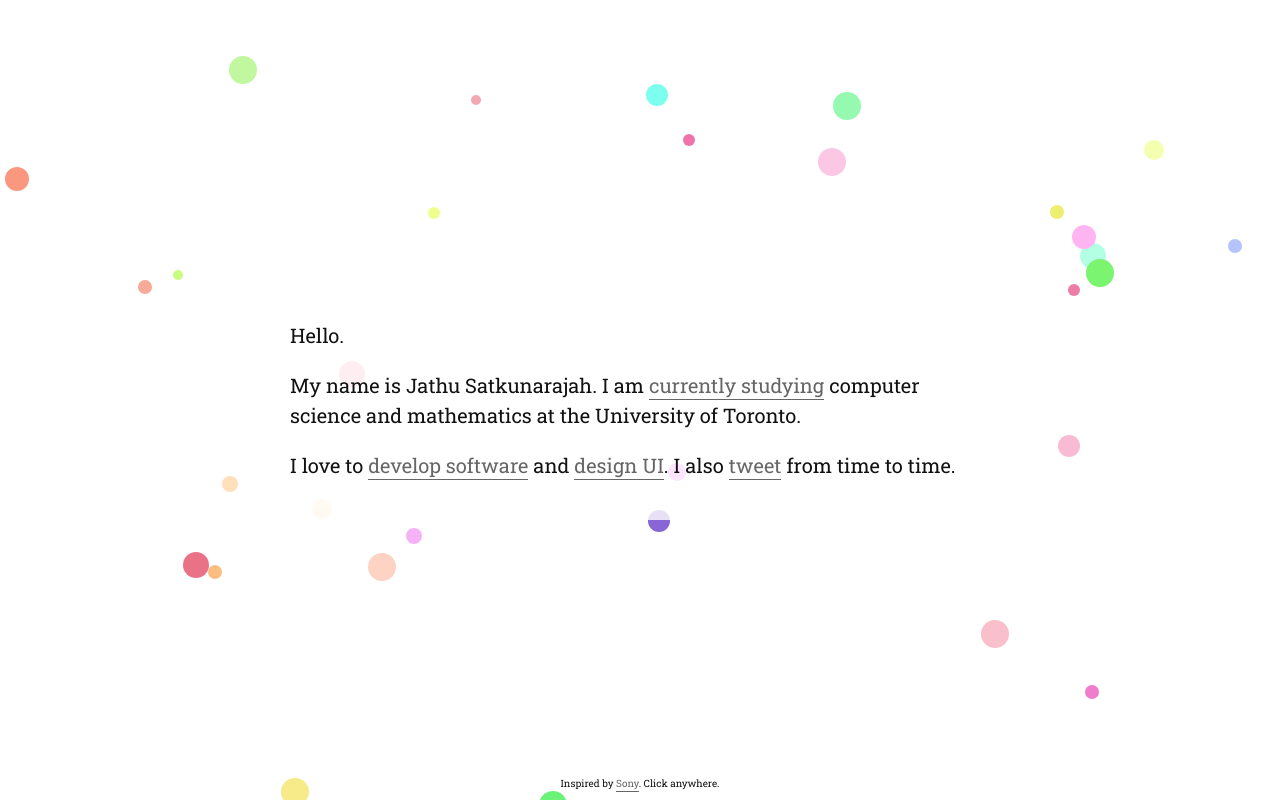
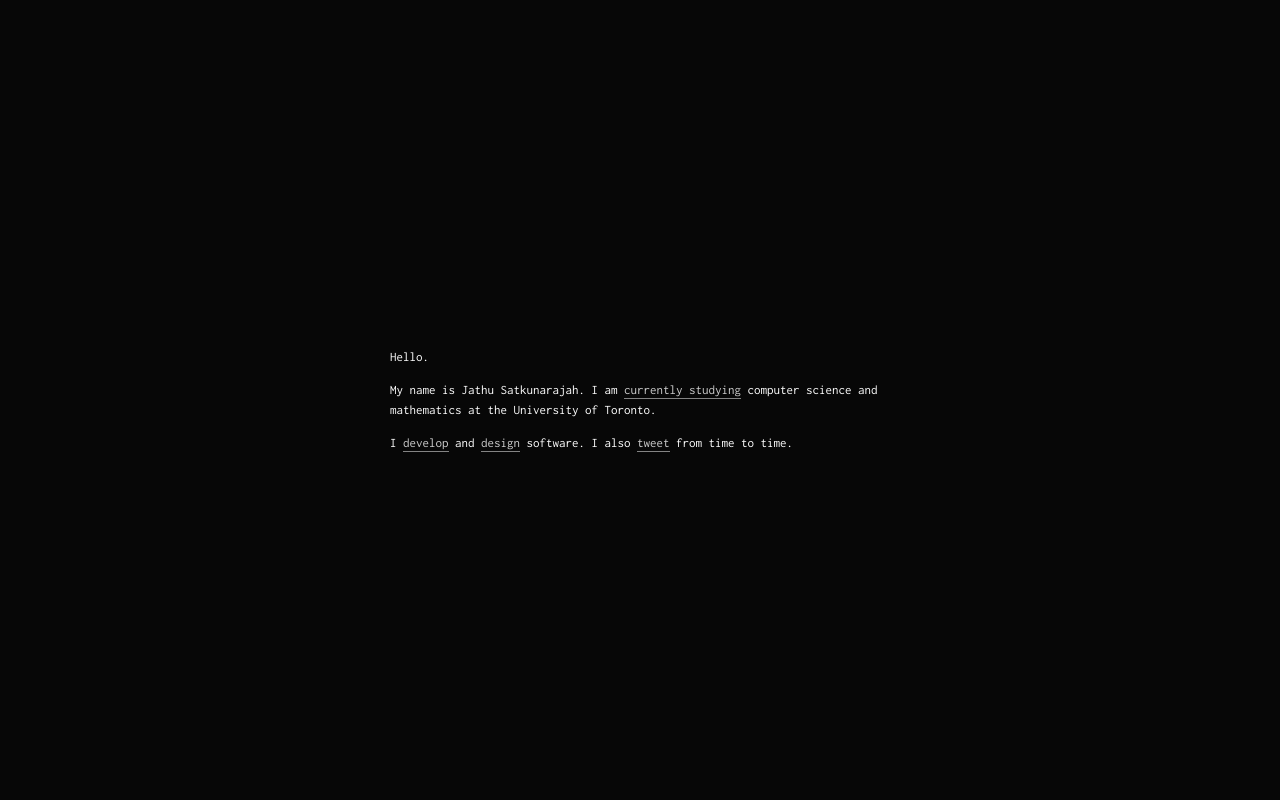
Before and after one commit to kawikadkekahuna/jathu.github.com, a PHP site: page / in a window 1280 px wide. Run offline with PHP 8.4, Linux system fonts and the light colour scheme.

Commit message:
New site design

```diff
--- a/index.html
+++ b/index.html
@@ -3,32 +3,34 @@
 <head>
 	<title>Jathu Satkunarajah</title>
 	<meta name="description" content="Jathu Satkunarajah's website.">
-	<meta name="keywords" content="jathu, satkunarajah, mississauga, toronto, ontario, canada, designer, developer, computer science, mathematics">
+	<meta name="keywords" content="jathu, satkunarajah, mississauga, toronto, ontario, canada, designer, developer, computer science, mathematics, engineering, software engineer">
 	<meta name="author" content="Jathu Satkunarajah">
 	<meta name="viewport" content="width=device-width">
 	<meta charset="UTF-8">
 	<link rel="shortcut icon" href="imgs/fav.png" />
-	<link href='http://fonts.googleapis.com/css?family=Roboto+Slab:400,700,300' rel='stylesheet' type='text/css'>
 	<link rel="stylesheet" href="src/style.css" type="text/css" />
+	<!--<link href='http://fonts.googleapis.com/css?family=Inconsolata:400,700' rel='stylesheet' type='text/css'>-->
 </head>
 <body>
-
-	<canvas id="space"></canvas>
 
 	<div id="container">
 		<p>Hello.</p>
 
-		<p>My name is Jathu Satkunarajah. I am <a href="http://linkedin.com/in/jathus" target="_blank">currently studying</a> computer science and mathematics at the University of Toronto.<p>
+		<p>My name is Jathu Satkunarajah. I am <a href="http://linkedin.com/in/jathus" target="_blank" class="linkedin">currently studying</a> computer science and mathematics at the University of Toronto.<p>
 
-		<p>I love to <a href="https://github.com/jathu" target="_blank">develop software</a> and <a href="https://dribbble.com/jathu" target="_blank">design UI</a>. I also <a href="https://twitter.com/jathu" target="_blank">tweet</a> from time to time.<p>
+		<p>I <a href="https://github.com/jathu" target="_blank" class="github">develop</a> and <a href="https://dribbble.com/jathu" target="_blank" class="dribbble">design</a> software. I also <a href="https://twitter.com/jathu" target="_blank" class="twitter">tweet</a> from time to time.<p>
 	</div>
 
-	<div id="footer">
-		Inspired by <a target="_blank" href="https://www.youtube.com/watch?v=0_bx8bnCoiU">Sony</a>. Click anywhere.
-	</div>
+<script type="text/javascript">
+	function centerContainer() {
+		var container = document.getElementById('container');
+		container.style.marginLeft = Math.floor(container.offsetWidth/-2)+"px";
+		container.style.marginTop = Math.floor(container.offsetHeight/-2)+"px";
+	}
 
-	<script type="text/javascript" src="src/randomColor.js"></script>
-	<script type="text/javascript" src="src/script.js"></script>
+	window.onload = centerContainer;
+	window.onresize = centerContainer;
+</script>
 <script>
 	(function(i,s,o,g,r,a,m){i['GoogleAnalyticsObject']=r;i[r]=i[r]||function(){
 	(i[r].q=i[r].q||[]).push(arguments)},i[r].l=1*new Date();a=s.createElement(o),
--- a/src/style.css
+++ b/src/style.css
@@ -1,56 +1,64 @@
+@font-face {
+	font-family: Inconsolata;
+	src: url('Inconsolata-Regular.ttf');
+}
+
 body {
-	background: #FFF;
-	color: #111;
+	background: #070707;
 	margin: 0;
 	padding: 0;
-	font-family: 'Roboto Slab', 'Georgia', serif;
+	font-family: 'Inconsolata', serif;
+	font-size: 13px;
+	line-height: 20px;
 }
 
-canvas {
-	position: fixed;
-	top: 0px;
-	left: 0px;
+body, a {
+	color: #FFF;
 }
 
 #container {
-	background: rgba(255,255,255, 0.80);
-	position: fixed;
 	width: 90%;
-	max-width: 700px;
-	padding: 20px;
-	font-size: 20px;
-	line-height: 30px;
+	max-width: 500px;
+	position: absolute;
+	left: 50%;
+	top: 50%;
+	overflow: hidden;
 	-webkit-touch-callout: none;
 	-webkit-user-select: none;
 	-khtml-user-select: none;
 	-moz-user-select: none;
 	-ms-user-select: none;
 	user-select: none;
-	opacity: 0;
 }
 
 a {
 	text-decoration: none;
-	color: #666;
-	padding-bottom: 1px;
-	border-bottom: solid 1px #666;
-	-webkit-transition: padding-bottom 100ms ease-in-out;
-	-moz-transition: padding-bottom 100ms ease-in-out;
-	-ms-transition: padding-bottom 100ms ease-in-out;
-	-o-transition: padding-bottom 100ms ease-in-out;
-	transition: padding-bottom 100ms ease-in-out;
+	padding-bottom: 2px;
+	color: rgba(255, 255, 255, 0.8);
+	border-bottom: 1px solid rgba(255, 255, 255, 0.5);
+	-webkit-transition: color 100ms ease-in-out;
+	-moz-transition: color 100ms ease-in-out;
+	-ms-transition: color 100ms ease-in-out;
+	-o-transition: color 100ms ease-in-out;
+	transition: color 100ms ease-in-out;
 }
 
-a:hover {
-	padding-bottom: 4px;
+a.linkedin:hover {
+	color: #0077B5;
+	border-bottom: 1px solid #0077B5;
 }
 
-#footer {
-	position: fixed;
-	width: 100%;
-	bottom: 0px;
-	left: 0px;
-	padding: 10px 0px;
-	font-size: 10px;
-	text-align: center;
+a.github:hover {
+	color: #6CC644;
+	border-bottom: 1px solid #6CC644;
 }
+
+a.dribbble:hover {
+	color: #EA4C89;
+	border-bottom: 1px solid #EA4C89;
+}
+
+a.twitter:hover {
+	color: #55ACEE;
+	border-bottom: 1px solid #55ACEE;
+}
```
Also changed, not shown: v/1/index.html (+9 -0 lines), v/2/index.html (added, +42 -0 lines), v/2/src/style.css (added, +56 -0 lines), imgs/fav.png, src/Inconsolata-Regular.ttf (added), v/2/src/randomColor.js (renamed from src/randomColor.js), v/2/src/script.js (renamed from src/script.js). Lines whose indentation alone changed are shown as unchanged.
